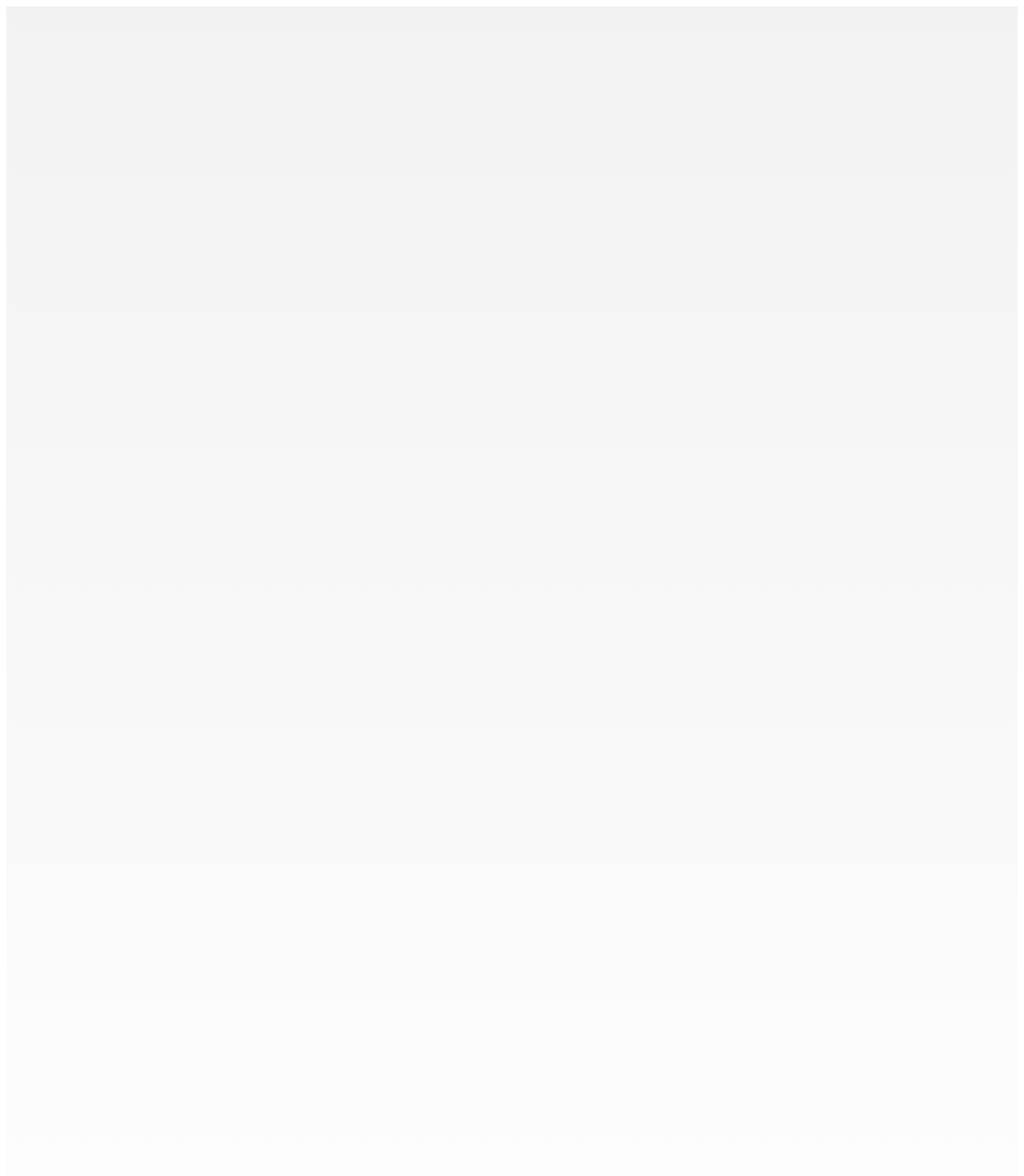
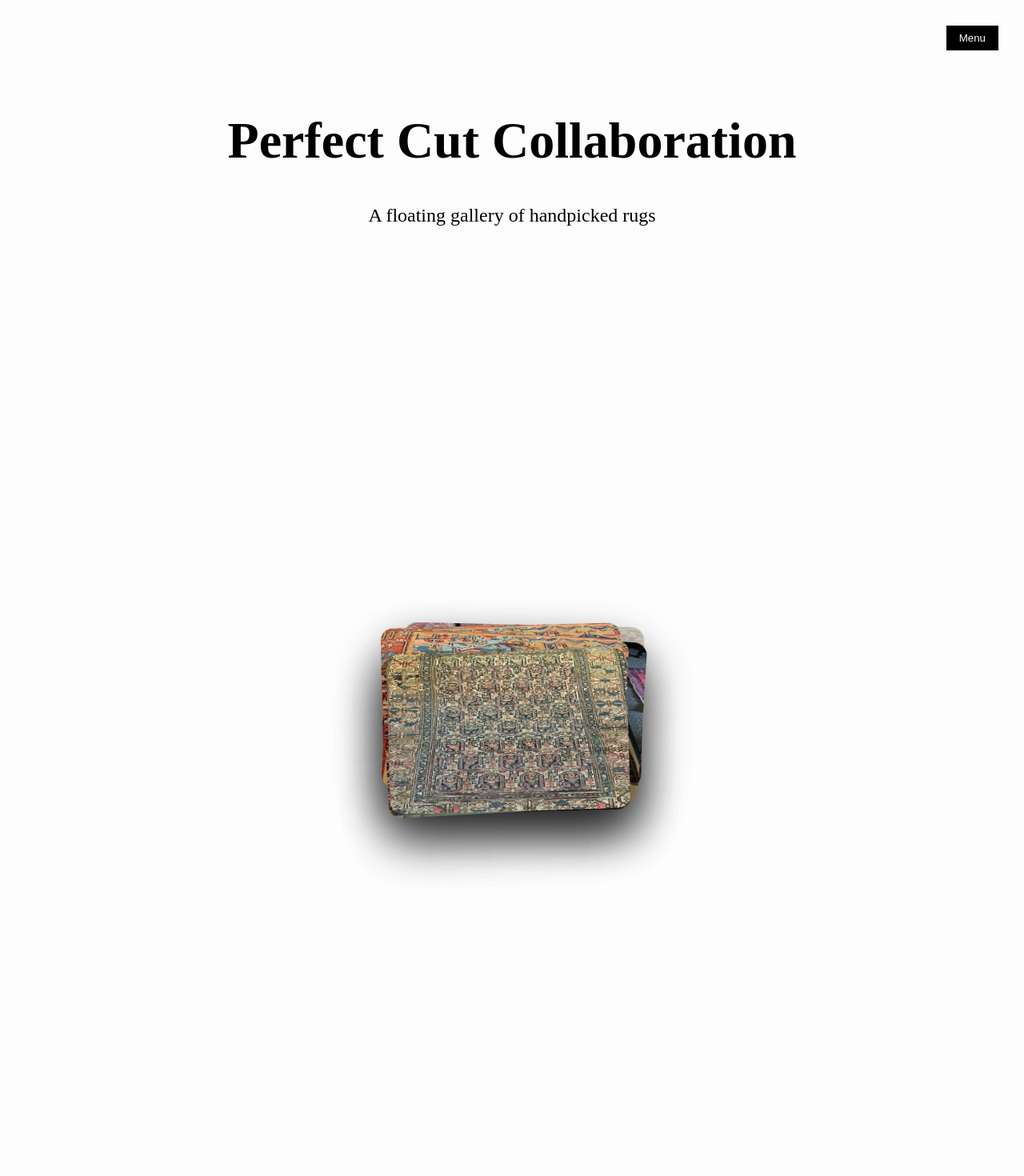
Before and after one commit to sizzacat72/pcc, a Next.js app: page / in a window 1280 px wide. Shown: the top 1470 px of the page at 80% size. Built offline with nearby package versions, Linux system fonts and the light colour scheme.

Commit message:
💎 Full Gufram-style homepage with all 7 rugs

```diff
--- a/app/layout.tsx
+++ b/app/layout.tsx
@@ -1,12 +1,12 @@
 export const metadata = {
-  title: "Perfect Cut Collaboration",
-  description: "A blazing fast static site",
-};
+  title: 'Perfect Cut Collaboration',
+  description: 'A floating visual rug experience',
+}
 
 export default function RootLayout({ children }: { children: React.ReactNode }) {
   return (
     <html lang="en">
       <body>{children}</body>
     </html>
-  );
+  )
 }
--- a/app/page.tsx
+++ b/app/page.tsx
@@ -1,112 +1,40 @@
 'use client'
 
-import { useEffect, useRef } from 'react'
+import { useEffect } from 'react'
+import FloatingElement from '../components/FloatingElement'
+import AnimatedNav from '../components/AnimatedNav'
+import CustomCursor from '../components/CustomCursor'
 import Lenis from 'lenis'
-import Image from 'next/image'
 import gsap from 'gsap'
-import { ScrollTrigger } from 'gsap/ScrollTrigger'
+import '../styles/globals.css'
 
 export default function Home() {
-  const containerRef = useRef(null)
-  const headingRef = useRef(null)
-  const paragraphRef = useRef(null)
-  const imageRef = useRef(null)
-
   useEffect(() => {
-    gsap.registerPlugin(ScrollTrigger)
-
-    // Lenis smooth scrolling setup
     const lenis = new Lenis()
-    const raf = (time: number) => {
+    function raf(time: number) {
       lenis.raf(time)
       requestAnimationFrame(raf)
     }
     requestAnimationFrame(raf)
-
-    // GSAP animations
-    const tl = gsap.timeline({
-      scrollTrigger: {
-        trigger: containerRef.current,
-        start: 'top top',
-        end: 'bottom bottom',
-        scrub: 1,
-      },
-    })
-
-    tl.fromTo(
-      headingRef.current,
-      { y: 100, opacity: 0 },
-      { y: 0, opacity: 1, duration: 1.5, ease: 'power4.out' }
-    )
-    .fromTo(
-      paragraphRef.current,
-      { y: 50, opacity: 0 },
-      { y: 0, opacity: 1, duration: 1, ease: 'power2.out' },
-      "-=1"
-    )
-    .fromTo(
-      imageRef.current,
-      { scale: 0.8, opacity: 0 },
-      { scale: 1, opacity: 1, duration: 1, ease: 'expo.out' },
-      "-=0.8"
-    )
-
-    return () => {
-      lenis.destroy()
-      ScrollTrigger.kill()
-    }
+    return () => lenis.destroy()
   }, [])
 
   return (
-    <main
-      ref={containerRef}
-      style={{
-        minHeight: '200vh',
-        padding: '6rem 4rem',
-        fontFamily: 'sans-serif',
-        background: 'linear-gradient(180deg, #f2f2f2, #fff)',
-        color: '#111',
-      }}
-    >
-      <h1
-        ref={headingRef}
-        style={{
-          fontSize: '4rem',
-          marginBottom: '1.5rem',
-          letterSpacing: '-0.05em',
-          fontWeight: 700,
-        }}
-      >
-        Perfect Cut Collaboration
-      </h1>
-      <p
-        ref={paragraphRef}
-        style={{
-          fontSize: '1.5rem',
-          maxWidth: '40rem',
-          lineHeight: 1.6,
-          color: '#444',
-        }}
-      >
-        This site is fully animated using GSAP and scroll-synced with Lenis. The content animates
-        smoothly as you scroll, thanks to Next.js App Router, with blazing-fast static export via Netlify.
-      </p>
-      <div style={{ marginTop: '4rem', maxWidth: '800px' }}>
-        <Image
-          ref={imageRef}
-          src="/rugs/rug4.jpeg"
-          alt="Featured Rug"
-          width={800}
-          height={500}
-          style={{
-            borderRadius: '2rem',
-            boxShadow: '0 30px 60px rgba(0,0,0,0.2)',
-            width: '100%',
-            height: 'auto',
-            objectFit: 'cover',
-          }}
-        />
-      </div>
-    </main>
+    <>
+      <CustomCursor />
+      <AnimatedNav />
+      <main className="main">
+        <h1 className="title">Perfect Cut Collaboration</h1>
+        <p className="subtitle">A floating gallery of handpicked rugs</p>
+
+        <FloatingElement src="/rugs/rug1.jpeg" index={0} />
+        <FloatingElement src="/rugs/rug2.jpeg" index={1} />
+        <FloatingElement src="/rugs/rug3.jpeg" index={2} />
+        <FloatingElement src="/rugs/rug4.jpeg" index={3} />
+        <FloatingElement src="/rugs/rug5.jpeg" index={4} />
+        <FloatingElement src="/rugs/rug6.jpeg" index={5} />
+        <FloatingElement src="/rugs/rug7.jpeg" index={6} />
+      </main>
+    </>
   )
 }
--- /dev/null
+++ b/components/AnimatedNav.tsx
@@ -0,0 +1,31 @@
+'use client'
+
+import { useState } from 'react'
+import { motion, AnimatePresence } from 'framer-motion'
+
+export default function AnimatedNav() {
+  const [open, setOpen] = useState(false)
+
+  return (
+    <>
+      <button className="nav-toggle" onClick={() => setOpen(!open)}>Menu</button>
+      <AnimatePresence>
+        {open && (
+          <motion.nav
+            className="nav-overlay"
+            initial={{ opacity: 0 }}
+            animate={{ opacity: 1 }}
+            exit={{ opacity: 0 }}
+          >
+            <ul>
+              <li>Home</li>
+              <li>Gallery</li>
+              <li>About</li>
+              <li>Contact</li>
+            </ul>
+          </motion.nav>
+        )}
+      </AnimatePresence>
+    </>
+  )
+}
--- /dev/null
+++ b/components/CustomCursor.tsx
@@ -0,0 +1,35 @@
+'use client'
+
+import { useEffect } from 'react'
+
+export default function CustomCursor() {
+  useEffect(() => {
+    const cursor = document.createElement('div')
+    cursor.id = 'custom-cursor'
+    Object.assign(cursor.style, {
+      width: '20px',
+      height: '20px',
+      borderRadius: '50%',
+      background: 'black',
+      position: 'fixed',
+      pointerEvents: 'none',
+      zIndex: 9999,
+      transform: 'translate(-50%, -50%)',
+      transition: 'transform 0.1s ease-out',
+    })
+    document.body.appendChild(cursor)
+
+    const move = (e: MouseEvent) => {
+      cursor.style.left = `${e.clientX}px`
+      cursor.style.top = `${e.clientY}px`
+    }
+
+    window.addEventListener('mousemove', move)
+    return () => {
+      window.removeEventListener('mousemove', move)
+      document.body.removeChild(cursor)
+    }
+  }, [])
+
+  return null
+}
--- /dev/null
+++ b/components/FloatingElement.tsx
@@ -0,0 +1,28 @@
+'use client'
+
+import { useEffect, useRef } from 'react'
+import gsap from 'gsap'
+import Image from 'next/image'
+
+export default function FloatingElement({ src, index }: { src: string; index: number }) {
+  const el = useRef<HTMLDivElement>(null)
+
+  useEffect(() => {
+    gsap.to(el.current, {
+      y: 'random(-100, 100)',
+      x: 'random(-100, 100)',
+      rotation: 'random(-15, 15)',
+      duration: 20,
+      ease: 'none',
+      repeat: -1,
+      yoyo: true,
+      delay: index * 0.2,
+    })
+  }, [index])
+
+  return (
+    <div ref={el} className="floating-element" style={{ zIndex: 1 }}>
+      <Image src={src} alt="rug" width={300} height={200} className="floating-image" />
+    </div>
+  )
+}
--- /dev/null
+++ b/styles/globals.css
@@ -0,0 +1,64 @@
+body {
+  margin: 0;
+  background: #fdfdfd;
+  overflow-x: hidden;
+  cursor: none;
+}
+
+.main {
+  padding: 6rem 2rem;
+  text-align: center;
+  min-height: 200vh;
+  position: relative;
+}
+
+.title {
+  font-size: 4rem;
+  font-weight: bold;
+}
+
+.subtitle {
+  font-size: 1.5rem;
+  margin-bottom: 2rem;
+}
+
+.floating-element {
+  position: absolute;
+  top: 50%;
+  left: 50%;
+  transform: translate(-50%, -50%);
+  pointer-events: none;
+}
+
+.floating-image {
+  border-radius: 1rem;
+  box-shadow: 0 30px 60px rgba(0, 0, 0, 0.3);
+}
+
+.nav-toggle {
+  position: fixed;
+  top: 2rem;
+  right: 2rem;
+  z-index: 100;
+  padding: 0.5rem 1rem;
+  background: black;
+  color: white;
+  border: none;
+  cursor: pointer;
+}
+
+.nav-overlay {
+  position: fixed;
+  inset: 0;
+  background: white;
+  z-index: 99;
+  display: flex;
+  justify-content: center;
+  align-items: center;
+}
+
+.nav-overlay ul {
+  list-style: none;
+  font-size: 2rem;
+  padding: 0;
+}
```
Also changed, not shown: package.json (+8 -18 lines), 2 other files (tests, documents, lock files or other folders).
